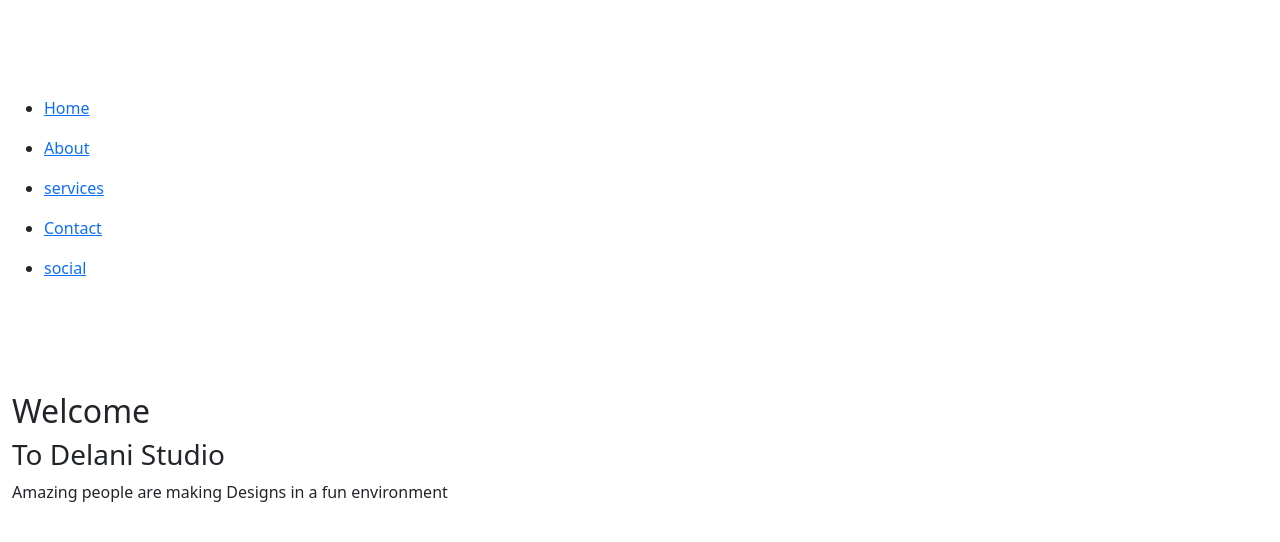
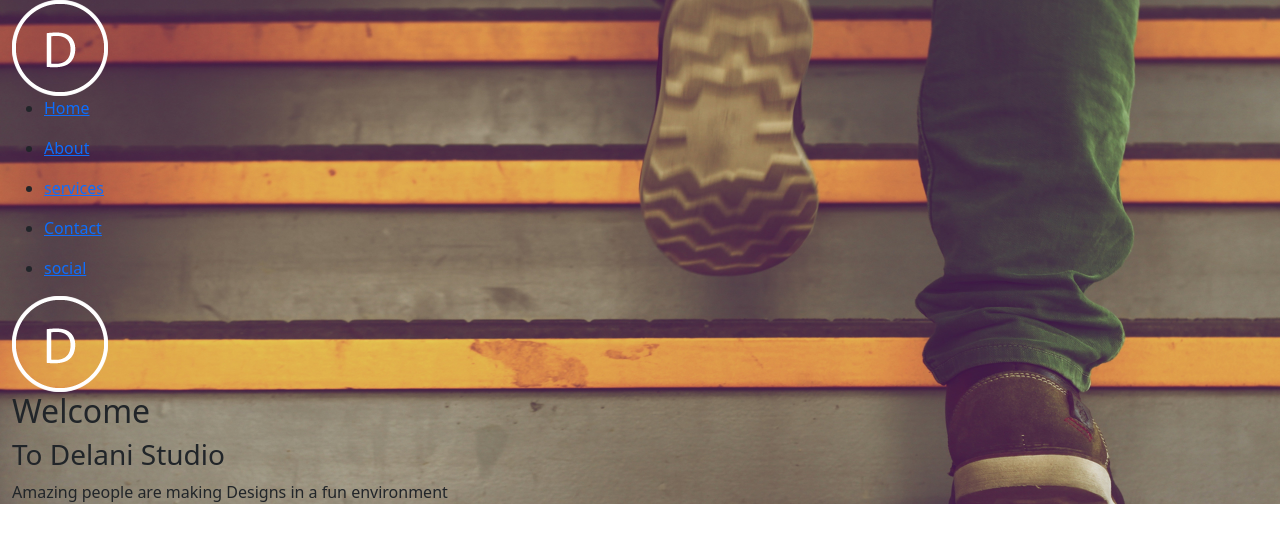
Before and after one commit to JoeshGichon/delani-studios, a plain HTML site: page index.html in a window 1280 px wide. Drawn offline with nearby package versions, Linux system fonts and the light colour scheme.

Commit message:
This will insert a background image in the header section and style it to cover the whole header container

```diff
--- a/css/styles.css
+++ b/css/styles.css
@@ -1,2 +1,8 @@
 /* font-family: 'Roboto Mono', monospace; */
 /* font-family: 'Caveat', cursive; */
+
+#header-section{
+    background-image: url("../assets/backgrounds/h_img.jpg");
+    background-repeat: no-repeat;
+    background-size: cover;
+}
--- a/index.html
+++ b/index.html
@@ -26,8 +26,8 @@
 </head>
 <body>
     <!-- --------------------Header section----------------------------- -->
-    <header class="container-fluid">
-        <section>
+    <header id="header-section" class="container-fluid">
+        <section id="nav-section">
             <nav>
                 <div>
                     <img src="./assets/logo/logo.png" alt="logo">
@@ -59,7 +59,7 @@
                 </div>
             </nav>
         </section>
-        <section>
+        <section id="intro-section">
             <div>
                 <img src="./assets/logo/logo.png" alt="logo">
             </div>
```
